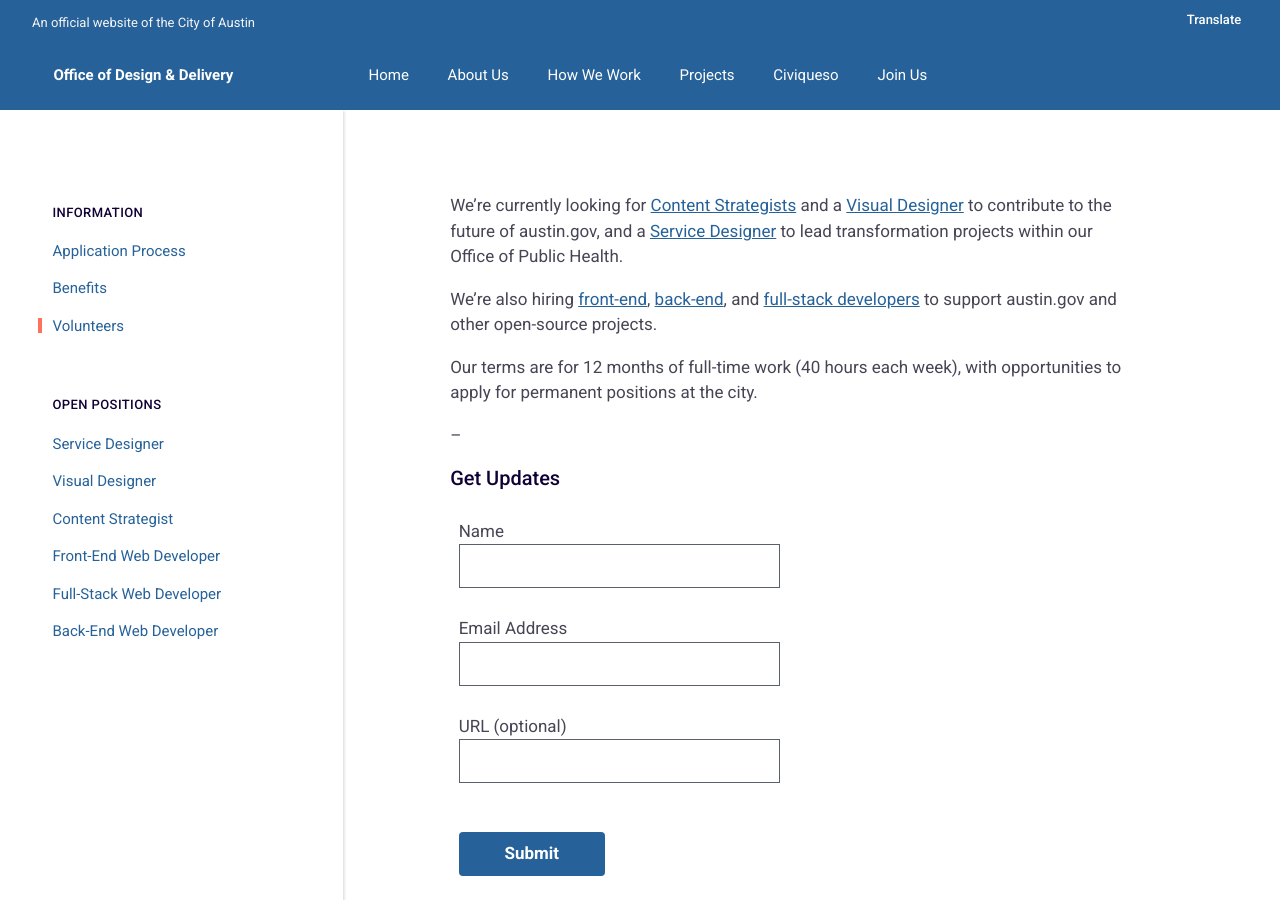
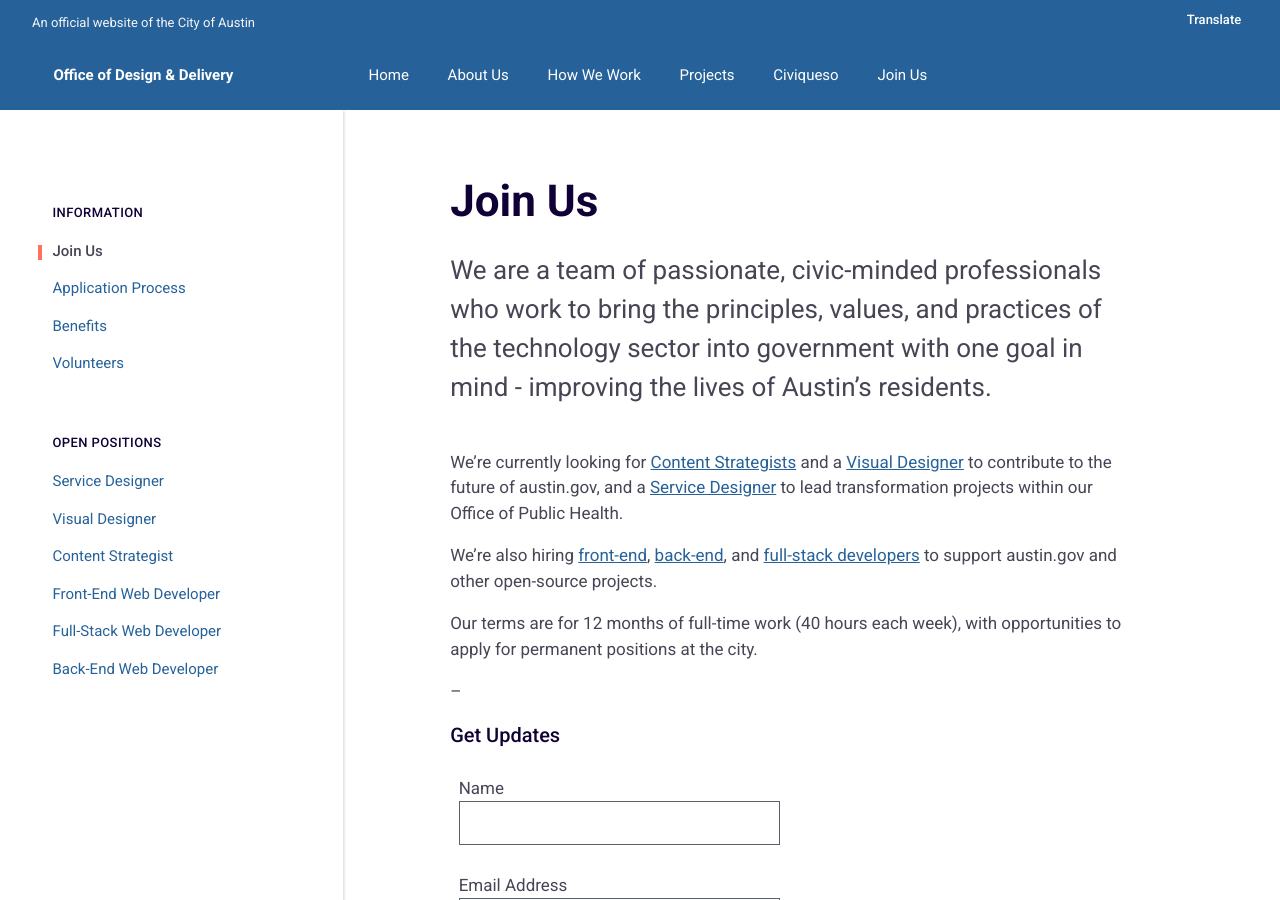
Before and after one commit to opensavannah/ProjectResilience, a Jekyll site: the page built from _jobs/information/join-us.md, in a window 1280 px wide and 900 px high. Built offline with Jekyll 4.4.1, drawn with Linux system fonts in a browser that asks for light colours; comment, search, counter and statistics services are not loaded.

Commit message:
maybe colons are the problem

```diff
--- a/_jobs/information/join-us.md
+++ b/_jobs/information/join-us.md
@@ -2,7 +2,7 @@
 title: Join Us
 permalink: /join/
 
-lede_markdown: We are a team of passionate, civic-minded professionals who work to bring the principles, values, and practices of the technology sector into government with one goal in mind: improving the lives of Austin's residents.
+lede_markdown: We are a team of passionate, civic-minded professionals who work to bring the principles, values, and practices of the technology sector into government with one goal in mind - improving the lives of Austin's residents.
 
 # DON'T EDIT ANYTHING BETWEEN THE <div> TAGS BELOW!
 ---
```
